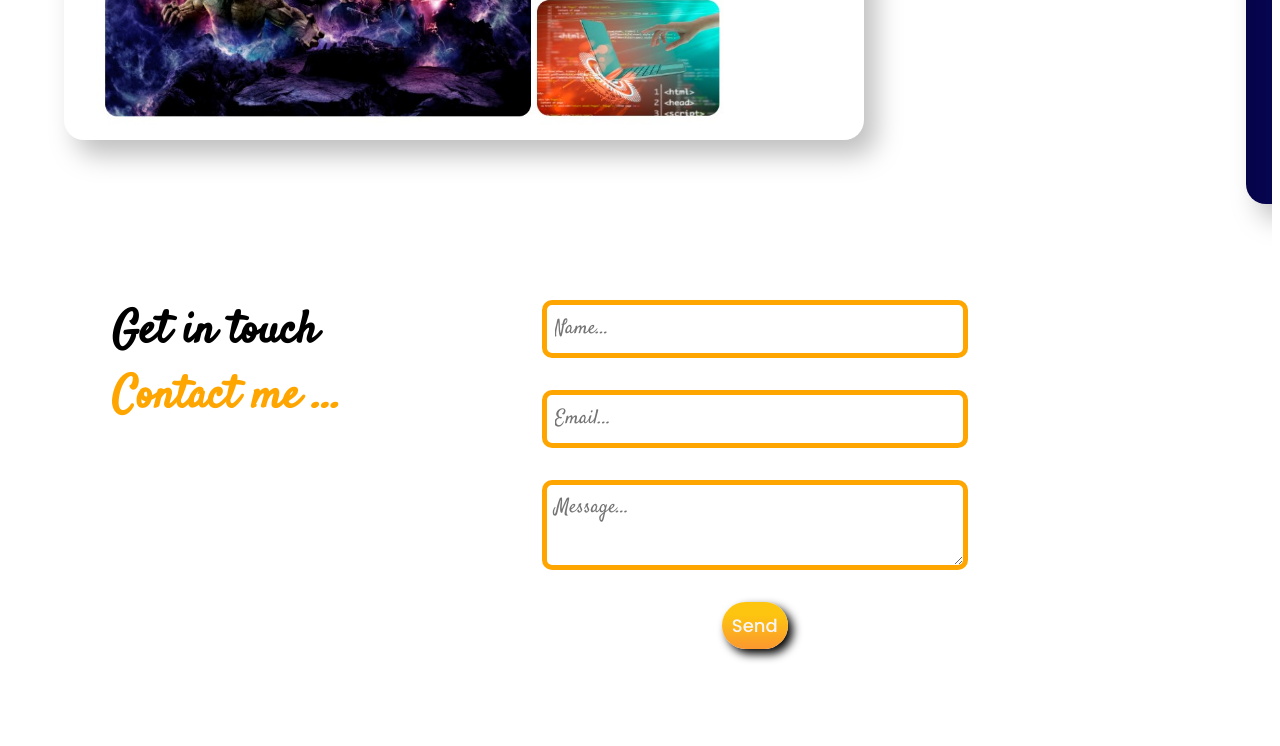
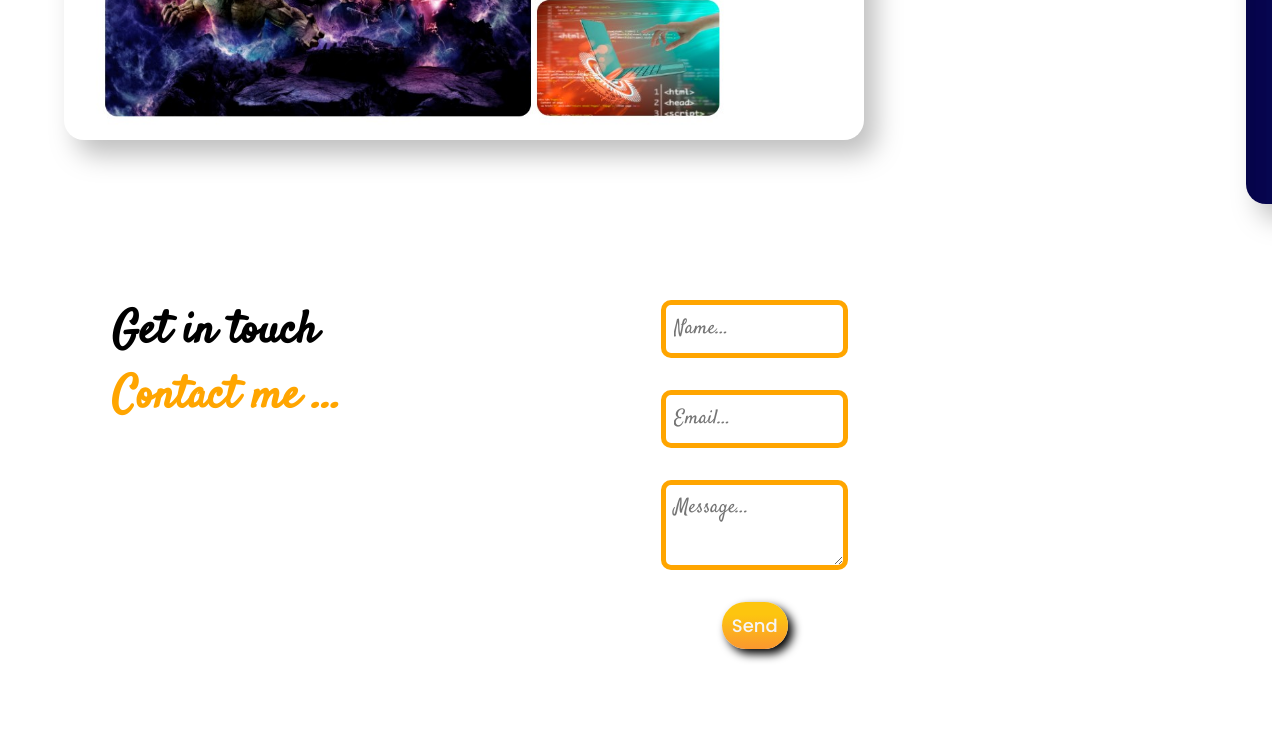
Before and after one commit to Aniket01996/Portfolio01, a React (Create React App) app: page / in a window 1280 px wide. Shown: the part 2225-2971 px from the top of the page. Built offline with nearby package versions, Linux system fonts and the light colour scheme; a web font is replaced by a local one.

Commit message:
Update Contact.css

```diff
--- a/src/Components/Contact/Contact.css
+++ b/src/Components/Contact/Contact.css
@@ -30,7 +30,7 @@
 }
 
 .c-right .user {
-    width: 25rem;
+    width: 80%;
     height: 2rem;
     padding: 0.5rem;
     outline: none;
```
